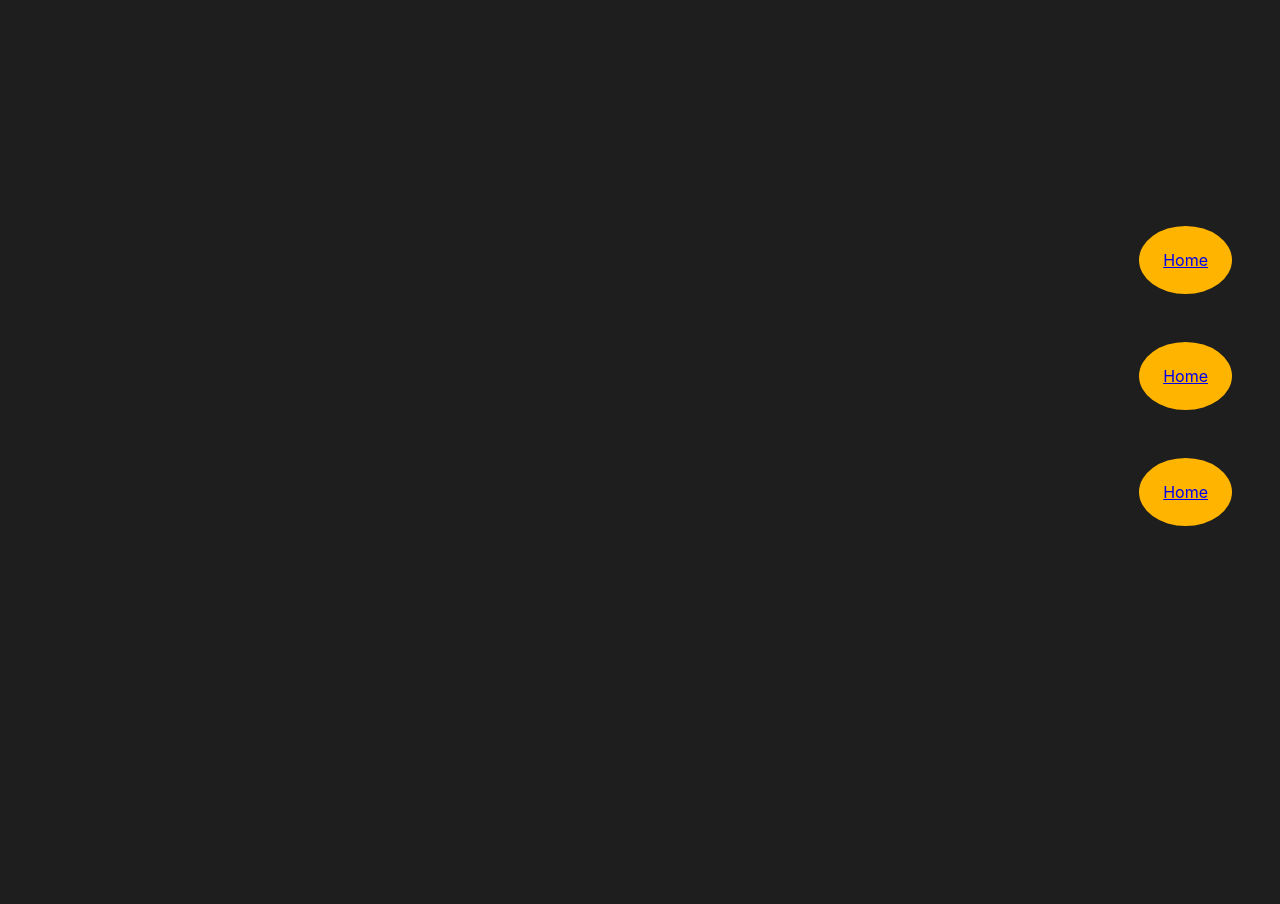
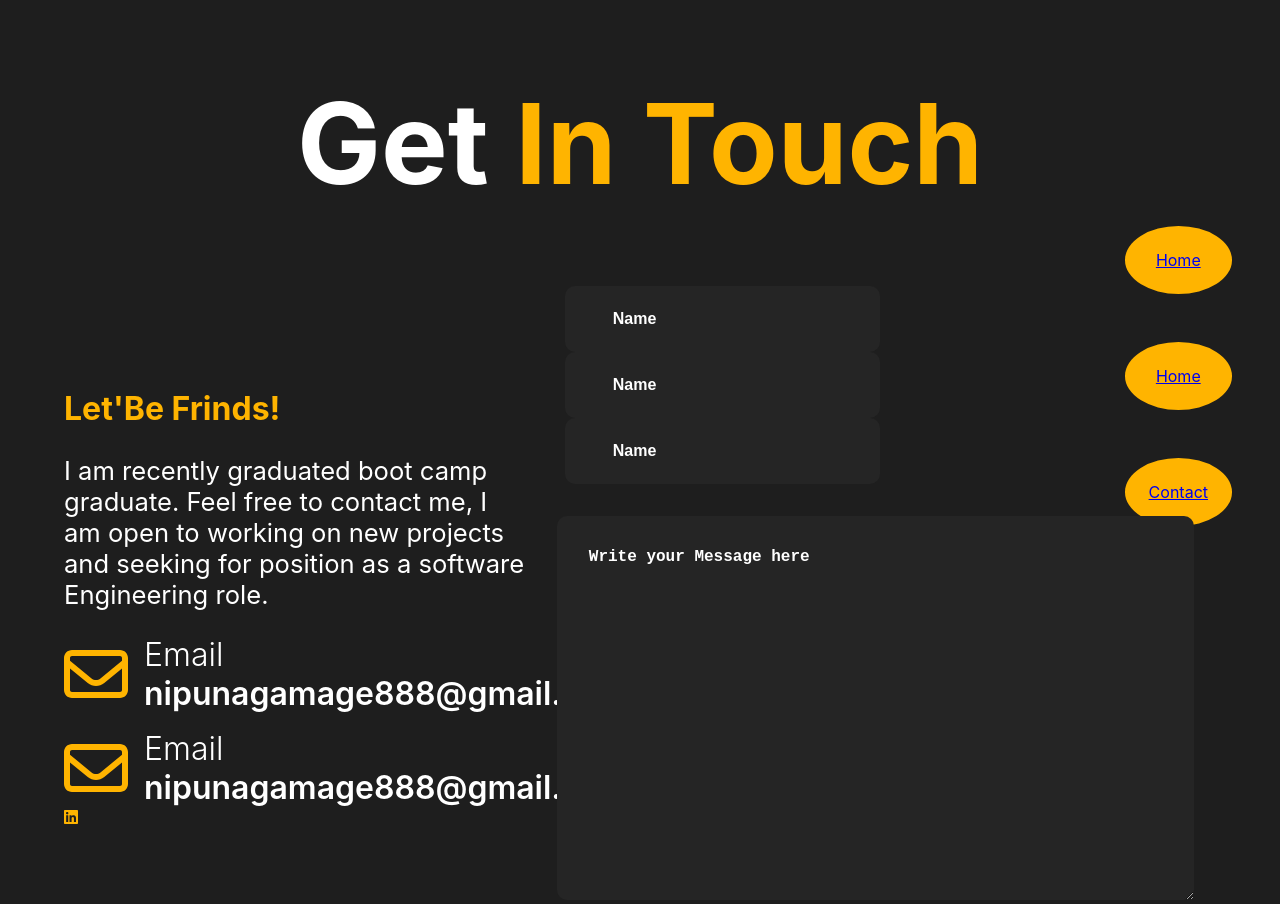
Before and after one commit to NipunaGamage888/portfolio, a React (Create React App) app: page /Contact in a window 1280 px wide. Before the commit this address had no page. Before the commit the page ends 800 px from the top, so only its background shows below. Built offline with nearby package versions, Linux system fonts and the light colour scheme; the HTML template or start-up script is replaced by a standard one.

Commit message:
Contact us page styling

```diff
--- a/package.json
+++ b/package.json
@@ -3,12 +3,18 @@
   "version": "0.1.0",
   "private": true,
   "dependencies": {
+    "@fortawesome/fontawesome-svg-core": "^6.5.2",
+    "@fortawesome/free-brands-svg-icons": "^6.5.2",
+    "@fortawesome/free-regular-svg-icons": "^6.5.2",
+    "@fortawesome/free-solid-svg-icons": "^6.5.2",
+    "@fortawesome/react-fontawesome": "^0.2.0",
     "@testing-library/jest-dom": "^5.17.0",
     "@testing-library/react": "^13.4.0",
     "@testing-library/user-event": "^13.5.0",
     "framer-motion": "^11.1.7",
     "react": "^18.2.0",
     "react-dom": "^18.2.0",
+    "react-icons": "^5.2.1",
     "react-router-dom": "^6.23.0",
     "react-scripts": "5.0.1",
     "web-vitals": "^2.1.4"
--- /dev/null
+++ b/src/components/Contact/Contact.js
@@ -0,0 +1,107 @@
+import React from "react";
+import "./Contact.scss";
+import { FontAwesomeIcon } from "@fortawesome/react-fontawesome";
+import { faEnvelope } from "@fortawesome/free-regular-svg-icons";
+import { motion } from "framer-motion";
+import { faLinkedin } from "@fortawesome/free-brands-svg-icons";
+
+function Contact() {
+  const pageVariants = {
+    initial: {
+      opacity: 0,
+      x: "-100vw",
+    },
+    animate: {
+      opacity: 1,
+      x: 0,
+      transition: {
+        type: "spring",
+        stiffness: 120,
+        damping: 20,
+        duration: 2,
+      },
+    },
+    exit: {
+      opacity: 0,
+      x: "100vw",
+      transition: {
+        ease: "easeInOut",
+        duration: 2,
+      },
+    },
+  };
+  return (
+    <motion.div
+      initial="initial"
+      animate="animate"
+      exit="exit"
+      variants={pageVariants}
+      className="contact"
+    >
+      <h1 className="contact__heading">
+        Get <span1 className="contact__me">In Touch</span1>
+      </h1>
+      <div className="contact__methods">
+        <div className="contact__info">
+          <h2 className="contact__friends">Let'Be Frinds!</h2>
+          <p className="contact__summary">
+            I am recently graduated boot camp graduate. Feel free to contact me,
+            I am open to working on new projects and seeking for position as a
+            software Engineering role.
+          </p>
+          <div className="contact__email">
+            <FontAwesomeIcon
+            className="contact__icon"
+              icon={faEnvelope}
+              style={{ color: "#ffb400" }}
+            />
+            <div>
+              <h3 className="contact__email-heading">Email</h3>
+              <p className="contact__email-address">
+                nipunagamage888@gmail.com
+              </p>
+            </div>
+          </div>
+          <div className="contact__email">
+          <FontAwesomeIcon
+            className="contact__icon"
+              icon={faEnvelope}
+              style={{ color: "#ffb400" }}
+            />
+            <div>
+              <h3 className="contact__email-heading">Email</h3>
+              <p className="contact__email-address">
+                nipunagamage888@gmail.com
+              </p>
+            </div>
+          </div>
+          <div>
+            <a>
+            <FontAwesomeIcon icon={faLinkedin}  style={{ color: "#ffb400" }}/>
+            </a>
+            <a>
+
+            </a>
+          </div>
+        </div>
+        <div className="contact__message">
+          <form>
+            <div className="contact__inputs">
+              <input className="contact__input" placeholder="Name"></input>
+              <input className="contact__input" placeholder="Name"></input>
+              <input className="contact__input" placeholder="Name"></input>
+            </div>
+            <div>
+              <textarea
+                placeholder="Write your Message here"
+                className="contact__textarea"
+              ></textarea>
+            </div>
+          </form>
+        </div>
+      </div>
+    </motion.div>
+  );
+}
+
+export default Contact;
--- /dev/null
+++ b/src/components/Contact/Contact.scss
@@ -0,0 +1,90 @@
+.contact{
+    display: flex;
+  flex-direction: column;
+  justify-content: center;
+  align-items: center;
+  width: 100vw;
+
+   &__heading {
+    font-size: 7rem;
+    color: white;
+  }
+   &__me {
+    color: #ffb400;
+  }
+  &__methods{
+    display: flex;
+    align-items: center;
+    justify-content: center;
+    width: 90%;
+
+
+  }&__info{
+    width: 40%;
+  }&__friends{
+    color: #ffb400;
+    font-size: 2rem;
+  }&__summary{
+    color: white;
+    font-size: 1rem;
+    font-size: 1.6rem;
+
+  }
+  &__message{
+    width: 60%;
+    flex-direction: column;
+    justify-content: center;
+    align-items: center;
+  }
+  &__inputs{
+    padding-bottom: 2rem;
+  }
+  &__input{
+    font-size: 1rem;
+    color: white;
+    font-weight: 600;
+    border-radius: 10px;
+    padding: 1.5rem 3rem;
+    margin-left:2.5rem ;
+    border: none;
+    background-color:#252525 ;
+    &::placeholder{
+        color:white;
+    }
+  }
+  &__textarea{
+    font-size: 1rem;
+    color: white;
+    font-weight: 600;
+    margin-left: 2rem;
+    padding: 2rem;
+    width: 83%;
+    border: none;
+    background-color:#252525 ;
+    border-radius: 10px;
+    height: 20rem;
+    &::placeholder{
+        color:white;
+    }
+
+  }&__email{
+    display: flex;
+    margin-top: 1rem;
+    align-items: center;
+  }&__icon{
+    height: 4rem;
+    margin-right: 1rem;
+  }
+  &__email-heading{
+    font-size: 2rem;
+    font-weight: 300;
+    color: white;
+    margin: 0;
+  }
+  &__email-address{
+    font-weight: 600;
+    margin: 0;
+    font-size: 2rem;
+    color: white;
+  }
+}
--- a/src/components/Layout/Layout.js
+++ b/src/components/Layout/Layout.js
@@ -5,6 +5,7 @@ import Home from '../Home/Home';
 import About from "../About/About";
 import Portfolio from '../Portfolio/Portfolio';
 import { useLocation } from "react-router-dom/dist";
+import Contact from "../Contact/Contact";
 
 
 function Layout() {
@@ -15,7 +16,8 @@ function Layout() {
       <Routes location={location} key = {location.pathname}>
         <Route path="/" element={<Home />} />
         <Route path="/about" element={<About />} />
-        <Route path="/portfolio" element={<Portfolio />} />
+        <Route path="/Contact" element={<Contact />} />
+
 
       </Routes>
       </AnimatePresence>
--- a/src/components/Navbar/Navbar.js
+++ b/src/components/Navbar/Navbar.js
@@ -12,13 +12,13 @@ const Navbar = () => {
           </Link>
         </li>
         <li className="nav__li">
-          <Link to={"/portfolio"}>
+          <Link to={"/about"}>
             Home
           </Link>
         </li>
         <li className="nav__li">
-          <Link to={"/about"}>
-            Home
+          <Link to={"/Contact"}>
+            Contact
           </Link>
         </li>
 
```
Also changed, not shown: 1 other file (tests, documents, lock files or other folders).
